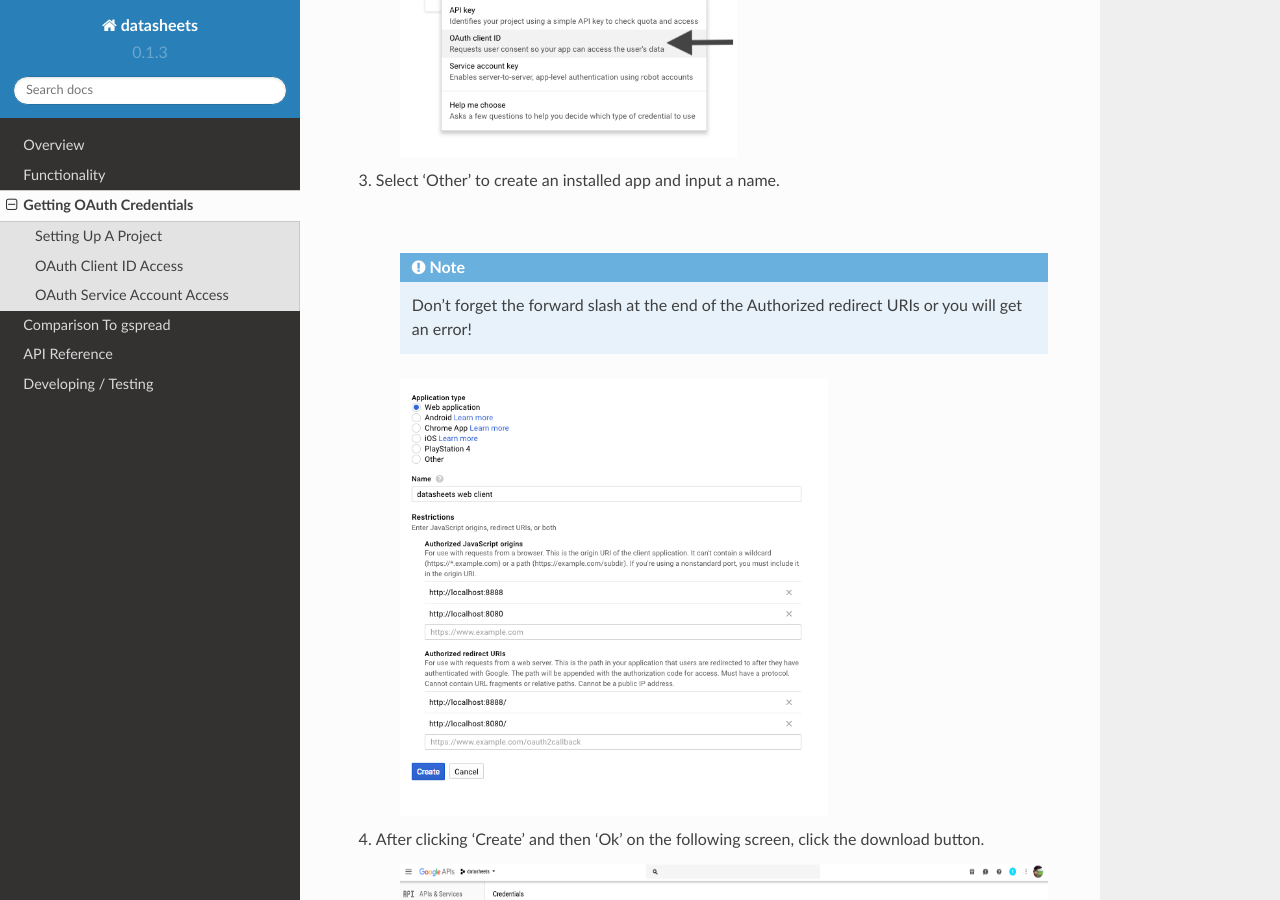
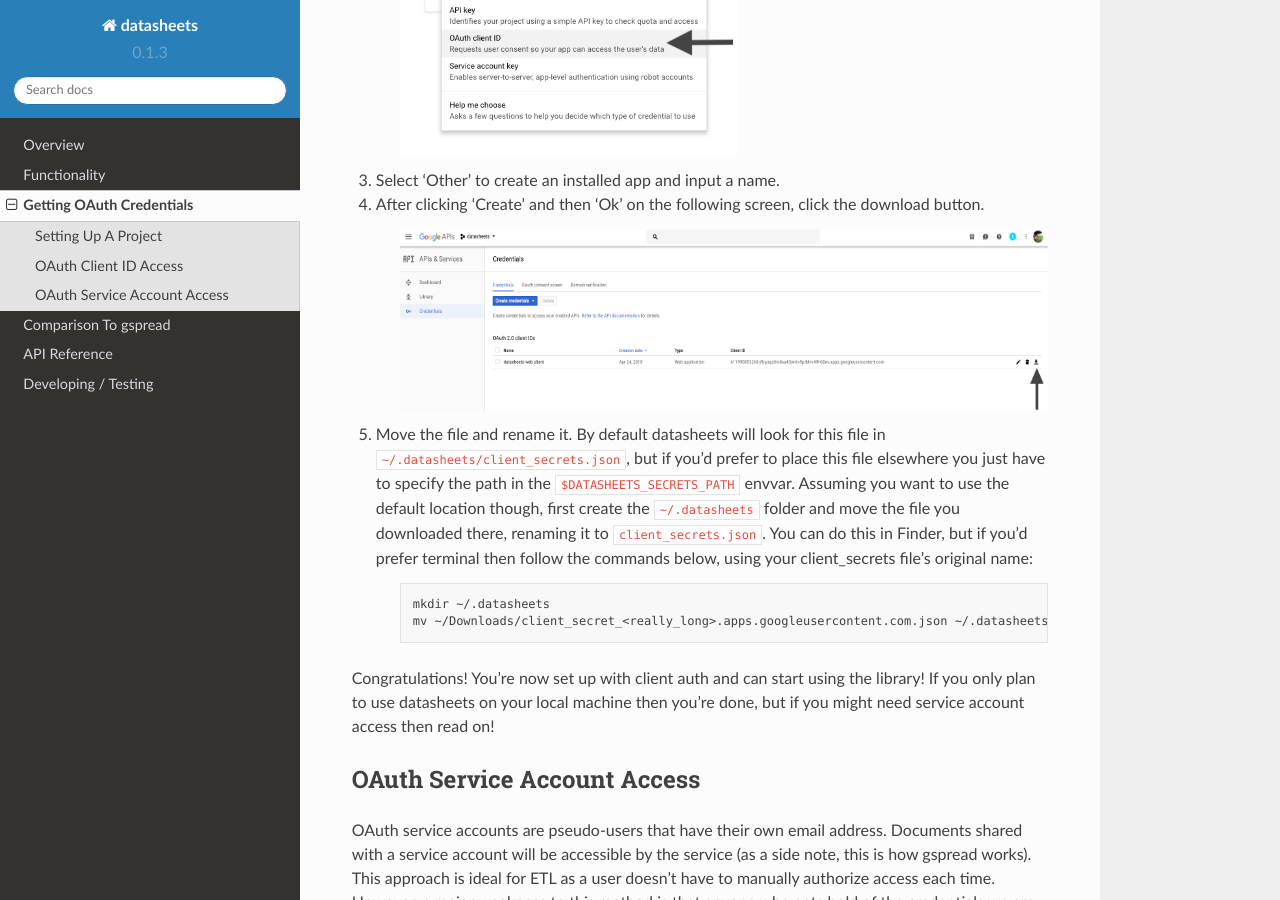
Before and after one commit to Squarespace/datasheets, a Sphinx documentation site: the page built from docs/getting_oauth_credentials.rst, in a window 1280 px wide and 900 px high, scrolled down 2977 px. Built offline with Sphinx 7.4.7 and the Read the Docs theme 2.0.0, drawn with Linux system fonts in a browser that asks for light colours.

Commit message:
Updated client secret docs

```diff
--- a/docs/getting_oauth_credentials.rst
+++ b/docs/getting_oauth_credentials.rst
@@ -69,14 +69,6 @@
 
 3. Select 'Other' to create an installed app and input a name.
 
-    |
-
-    .. note:: Don't forget the forward slash at the end of the Authorized redirect URIs or you will
-        get an error!
-
-    .. image:: images/create_oauth_client_settings.png
-        :scale: 65%
-
 4. After clicking 'Create' and then 'Ok' on the following screen, click the download button.
 
     .. image:: images/download_oauth_client_secrets.png
```
